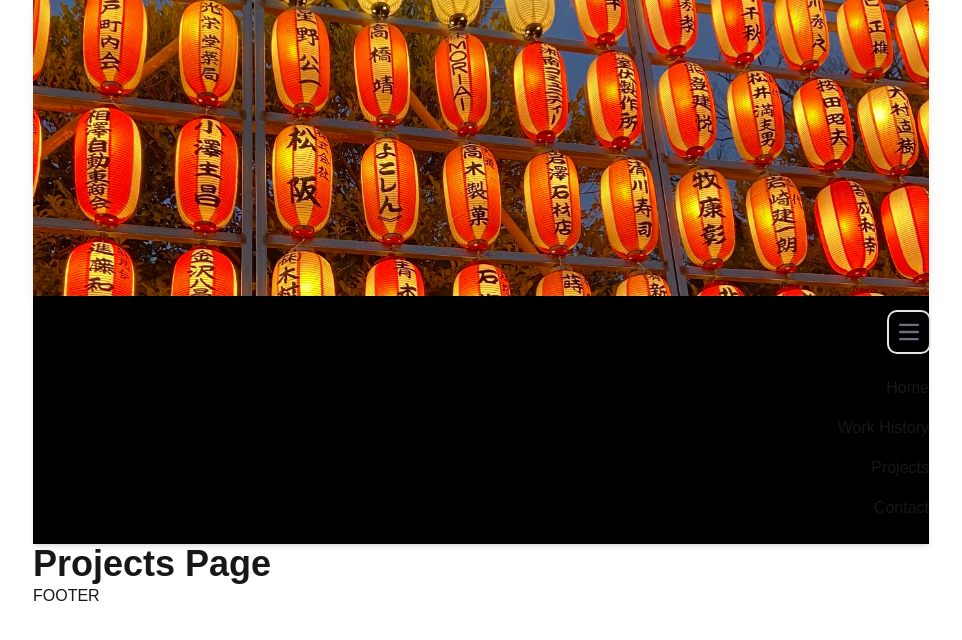
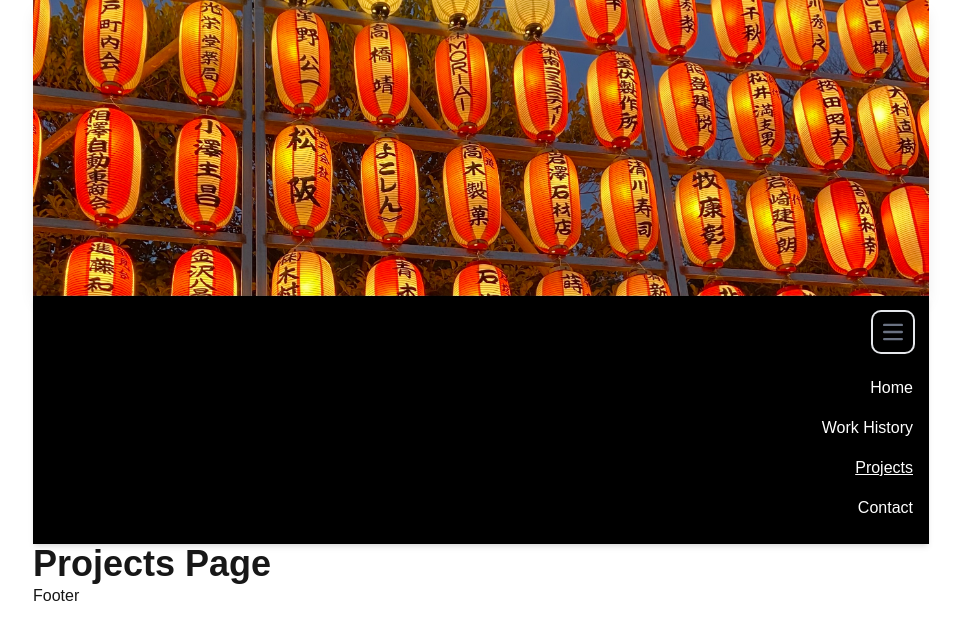
Before and after one commit to jedharwood/PortfolioSite, a Next.js app in the folder portfolio-site/: page /projects in a window 1280 px wide. Both pictures are taken after a click on the button "Open main menu". Shown: the top 640 px of the page, without its empty margins (159-1121 px from the left). Built offline with nearby package versions, Linux system fonts and the light colour scheme.

Commit message:
Moved common components out to layout

```diff
--- /dev/null
+++ b/portfolio-site/app/components/jumbotron.tsx
@@ -0,0 +1,17 @@
+import Image from "next/image";
+import hakkei from "../../public/hakkei-lanterns.jpg";
+import { JSX } from "react";
+
+export const Jumbotron = (): JSX.Element => {
+    return (      <div className='relative'>
+        <Image
+            src={hakkei}
+            alt='Lanterns outside Hakkei'
+            priority
+            className='w-full shadow-lg'
+            placeholder='blur'
+            width='500'
+            height='100'
+        />
+    </div>)
+};
--- a/portfolio-site/app/components/nav-bar.tsx
+++ b/portfolio-site/app/components/nav-bar.tsx
@@ -1,14 +1,15 @@
 "use client";
 import Link from "next/link";
-import { useState, useRef, useEffect } from "react";
+import { useState, useRef, useEffect, JSX } from "react";
+import { usePathname } from "next/navigation";
 
-export default function Navbar() {
+export const Navbar = (): JSX.Element => {
     const menuRef = useRef<HTMLDivElement>(null);
-
   const [isMobileMenuOpen, setIsMobileMenuOpen] = useState(false);
   const toggleMobileMenu = () => {
     setIsMobileMenuOpen(!isMobileMenuOpen);
   };
+  const pathname = usePathname();
 
   useEffect(() => {
     const handleClickOutsideOfMenu = (event: MouseEvent) => {
@@ -23,7 +24,8 @@ export default function Navbar() {
     };
   }, []);
 
-const navClass: string = isMobileMenuOpen ? 'w-full' : 'hidden w-full';
+const navMenuClasses: string = isMobileMenuOpen ? 'w-full' : 'hidden w-full';
+
 type NavLink = {
     name: string;
     href: string;
@@ -40,7 +42,7 @@ type NavLink = {
 
   return (
     <nav className="sticky top-0 z-10 shadow-md bg-black">
-      <div className="max-w-screen-xl flex flex-wrap justify-end py-4 px-4 lg:px-0" ref={menuRef}>
+      <div className="max-w-screen-xl flex flex-wrap justify-end py-4 px-4" ref={menuRef}>
         <button
             type="button"
             className="inline-flex items-center justify-center p-2 w-10 h-10 text-sm text-gray-500 rounded-lg hover:bg-gray-100 focus:outline-none focus:ring-2 focus:ring-gray-200 dark:text-gray-400 dark:hover:bg-gray-700 dark:focus:ring-gray-600"
@@ -65,18 +67,19 @@ type NavLink = {
                 />
           </svg>
         </button>
-        <div
-            className={navClass}
-            // id="navbar-hamburger"
-            // ref={menuRef}
-        >
+        <div className={navMenuClasses}>
            <ul className="flex flex-col font-medium mt-4">
               {navLinks.map((link, index) => (
                 <li
                   key={index}
                   className="flex justify-center lg:justify-end"
                 >
-                  <Link href={link.href} className="block py-2">
+                  <Link href={link.href}
+                className={`block py-2 text-white ${
+                    pathname === link.href ? "underline" : ""
+                  }`}
+                  onClick={() => setIsMobileMenuOpen(false)}
+                  >
                     {link.name}
                   </Link>
                 </li>
--- a/portfolio-site/app/contact/page.tsx
+++ b/portfolio-site/app/contact/page.tsx
@@ -1,28 +1,12 @@
 import { FC } from 'react';
-import Navbar from '../components/nav-bar';
-import Image from 'next/image';
-import hakkei from '../../public/hakkei-lanterns.jpg';
 
-const ContactPage: FC = () => {
+const ContactPage: FC = () => { // we're ptonanly not a Functional COmponent at the moment but that will change...
   return (
-    <main className="px-0 lg:px-16 xl:px-48 2xl:px-64">
-      <div className='relative'>
-          <Image
-              src={hakkei}
-              alt='Lanterns outside Hakkei'
-              priority
-              className='w-full shadow-lg'
-              placeholder='blur'
-              width='500'
-              height='100'
-          />
-      </div>
-      <Navbar />
+    <>
       <div className='px-4 lg:px-0'>
           <h1 className="text-4xl font-bold">Contact Page</h1>
       </div>
-      <div>FOOTER</div>
-    </main>
+    </>
   );
 }
 
--- a/portfolio-site/app/layout.tsx
+++ b/portfolio-site/app/layout.tsx
@@ -1,6 +1,8 @@
 import type { Metadata } from "next";
 import { Geist, Geist_Mono } from "next/font/google";
 import "./globals.css";
+import { Jumbotron } from "./components/jumbotron";
+import { Navbar } from "./components/nav-bar";
 
 const geistSans = Geist({
   variable: "--font-geist-sans",
@@ -27,7 +29,12 @@ export default function RootLayout({
       <body
         className={`${geistSans.variable} ${geistMono.variable} antialiased`}
       >
+        <main className="px-0 lg:px-16 xl:px-48 2xl:px-64">
+        <Jumbotron />
+        <Navbar />
         {children}
+        <h4>Footer</h4>
+        </main>
       </body>
     </html>
   );
--- a/portfolio-site/app/page.tsx
+++ b/portfolio-site/app/page.tsx
@@ -1,9 +1,4 @@
 import { FC } from 'react';
-
-import Image from 'next/image';
-
-import hakkei from '../public/hakkei-lanterns.jpg'
-import Navbar from './components/nav-bar';
 
 const generatePageContent = () => {
   return (
@@ -17,25 +12,7 @@ const generatePageContent = () => {
 
 const HomePage: FC = () => {
   return (
-    <main className="px-0 lg:px-16 xl:px-48 2xl:px-64">
-      {/* Jumbotron */}
-      <div className='relative'>
-          <Image
-              src={hakkei}
-              alt='Lanterns outside Hakkei'
-              priority
-              className='w-full shadow-lg'
-              placeholder='blur'
-              width='500'
-              height='100'
-          />
-      </div>
-
-      {/* Nav Bar */}
-      {/* <div className="sticky top-0 bg-black z-10 shadow-md flex justify-end items-center h-16 px-4 lg:px-0">Nav Bar</div> */}
-      <Navbar />
-
-      {/* Page Body */}
+    <>
       <div className='px-4 lg:px-0'>
           <h1 className="text-4xl font-bold">Jed Harwood</h1>
           <h2 className="text-lg text-gray-600">
@@ -48,7 +25,7 @@ const HomePage: FC = () => {
       </div>
 
       <div>FOOTER</div>
-    </main>
+    </>
   );
 }
 
--- a/portfolio-site/app/projects/page.tsx
+++ b/portfolio-site/app/projects/page.tsx
@@ -1,28 +1,12 @@
 import { FC } from 'react';
-import Navbar from '../components/nav-bar';
-import Image from 'next/image';
-import hakkei from '../../public/hakkei-lanterns.jpg';
 
 const ProjectsPage: FC = () => {
   return (
-    <main className="px-0 lg:px-16 xl:px-48 2xl:px-64">
-      <div className='relative'>
-          <Image
-              src={hakkei}
-              alt='Lanterns outside Hakkei'
-              priority
-              className='w-full shadow-lg'
-              placeholder='blur'
-              width='500'
-              height='100'
-          />
-      </div>
-      <Navbar />
+    <>
       <div className='px-4 lg:px-0'>
           <h1 className="text-4xl font-bold">Projects Page</h1>
       </div>
-      <div>FOOTER</div>
-    </main>
+    </>
   );
 }
 
--- a/portfolio-site/app/work-history/page.tsx
+++ b/portfolio-site/app/work-history/page.tsx
@@ -1,28 +1,12 @@
 import { FC } from 'react';
-import Navbar from '../components/nav-bar';
-import Image from 'next/image';
-import hakkei from '../../public/hakkei-lanterns.jpg';
 
 const WorkHistoryPage: FC = () => {
   return (
-    <main className="px-0 lg:px-16 xl:px-48 2xl:px-64">
-      <div className='relative'>
-          <Image
-              src={hakkei}
-              alt='Lanterns outside Hakkei'
-              priority
-              className='w-full shadow-lg'
-              placeholder='blur'
-              width='500'
-              height='100'
-          />
-      </div>
-      <Navbar />
+    <>
       <div className='px-4 lg:px-0'>
           <h1 className="text-4xl font-bold">Work History</h1>
       </div>
-      <div>FOOTER</div>
-    </main>
+    </>
   );
 }
 
```
